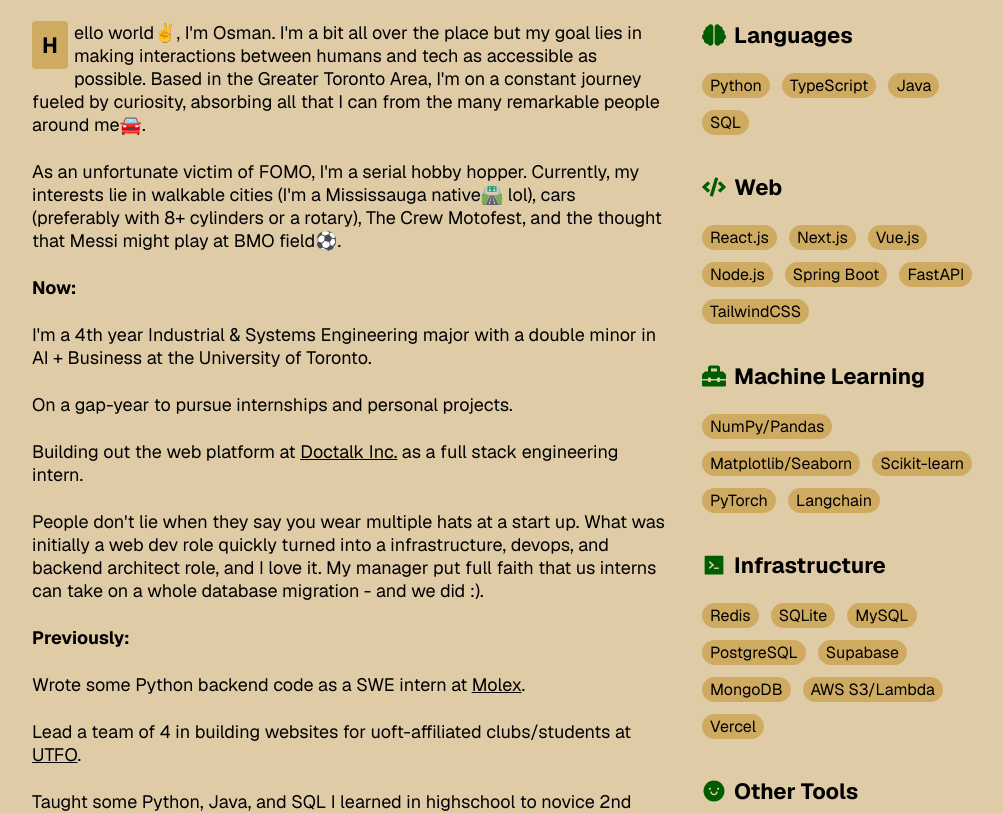
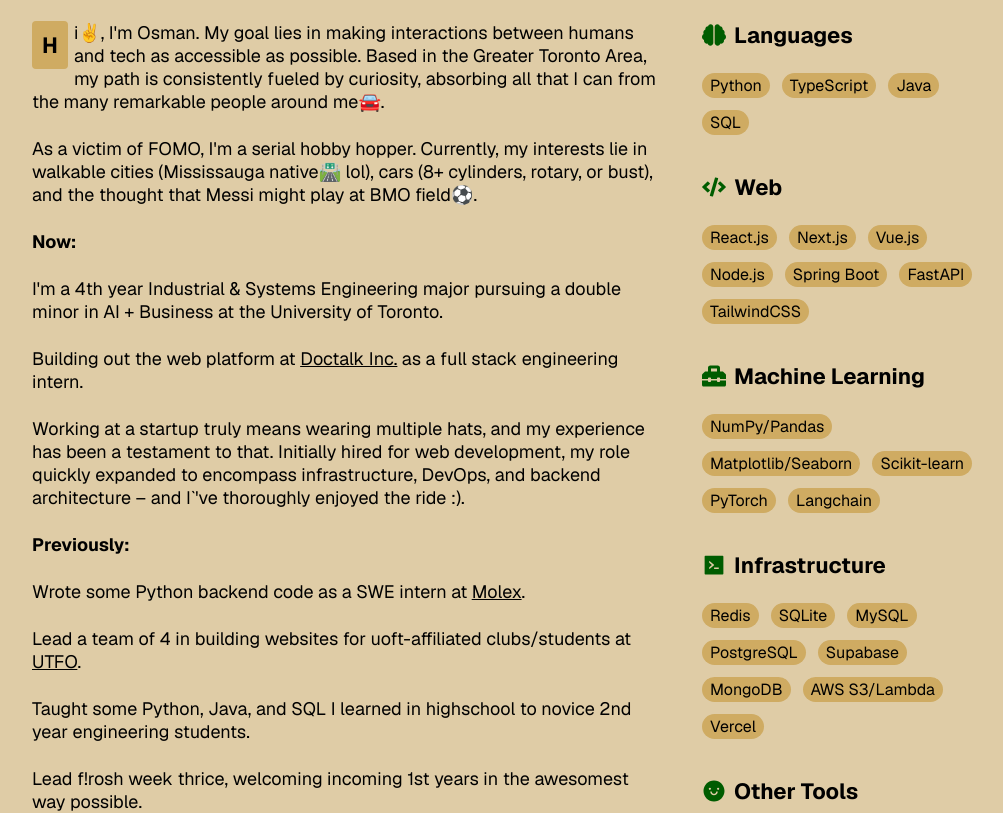
Before and after one commit to osman-sultan/osmansultan, a Next.js app: page / in a window 1280 px wide. Shown: the part 1100-1913 px from the top of the page, without its empty margins (159-1162 px from the left). Built offline with nearby package versions, Linux system fonts and the light colour scheme.

Commit message:
make less cringe

```diff
--- a/components/home/about/About.tsx
+++ b/components/home/about/About.tsx
@@ -13,20 +13,19 @@ export const About = () => {
         <div>
           <Reveal>
             <p className={`${styles.aboutText} ${styles.highlightFirstLetter}`}>
-              Hello world✌️, I&apos;m Osman. I&apos;m a bit all over the place
-              but my goal lies in making interactions between humans and tech as
-              accessible as possible. Based in the Greater Toronto Area,
-              I&apos;m on a constant journey fueled by curiosity, absorbing all
-              that I can from the many remarkable people around me🚘.
+              Hi✌️, I&apos;m Osman. My goal lies in making interactions between
+              humans and tech as accessible as possible. Based in the Greater
+              Toronto Area, my path is consistently fueled by curiosity,
+              absorbing all that I can from the many remarkable people around
+              me🚘.
             </p>
           </Reveal>
           <Reveal>
             <p className={styles.aboutText}>
-              As an unfortunate victim of FOMO, I&apos;m a serial hobby hopper.
-              Currently, my interests lie in walkable cities (I&apos;m a
-              Mississauga native🛣️ lol), cars (preferably with 8+ cylinders or a
-              rotary), The Crew Motofest, and the thought that Messi might play
-              at BMO field⚽.
+              As a victim of FOMO, I&apos;m a serial hobby hopper. Currently, my
+              interests lie in walkable cities (Mississauga native🛣️ lol), cars
+              (8+ cylinders, rotary, or bust), and the thought that Messi might
+              play at BMO field⚽.
             </p>
           </Reveal>
           <Reveal>
@@ -35,12 +34,11 @@ export const About = () => {
                 Now:
               </p>
               <p className={styles.aboutText}>
-                I&apos;m a 4th year Industrial & Systems Engineering major with
-                a double minor in AI + Business at the University of Toronto.
+                I&apos;m a 4th year Industrial & Systems Engineering major
+                pursuing a double minor in AI + Business at the University of
+                Toronto.
               </p>
-              <p className={styles.aboutText}>
-                On a gap-year to pursue internships and personal projects.
-              </p>
+
               <p className={styles.aboutText}>
                 Building out the web platform at {""}
                 <a href="https://doctalk.com" target="_blank">
@@ -49,11 +47,11 @@ export const About = () => {
                 {""} as a full stack engineering intern.
               </p>
               <p className={styles.aboutText}>
-                People don&apos;t lie when they say you wear multiple hats at a
-                start up. What was initially a web dev role quickly turned into
-                a infrastructure, devops, and backend architect role, and I love
-                it. My manager put full faith that us interns can take on a
-                whole database migration - and we did :).
+                Working at a startup truly means wearing multiple hats, and my
+                experience has been a testament to that. Initially hired for web
+                development, my role quickly expanded to encompass
+                infrastructure, DevOps, and backend architecture – and
+                I`&apos;ve thoroughly enjoyed the ride :).
               </p>
 
               <p className={styles.aboutText} style={{ fontWeight: "bold" }}>
@@ -79,9 +77,8 @@ export const About = () => {
                 novice 2nd year engineering students.
               </p>
               <p className={styles.aboutText}>
-                Lead f!rosh week thrice (and hopefully a fourth time next
-                september), welcoming incoming 1st years in the awesomest way
-                possible.
+                Lead f!rosh week thrice, welcoming incoming 1st years in the
+                awesomest way possible.
               </p>
               <p className={styles.aboutText}>
                 Made STEM accesible to youth in low-income communities with{" "}
```
